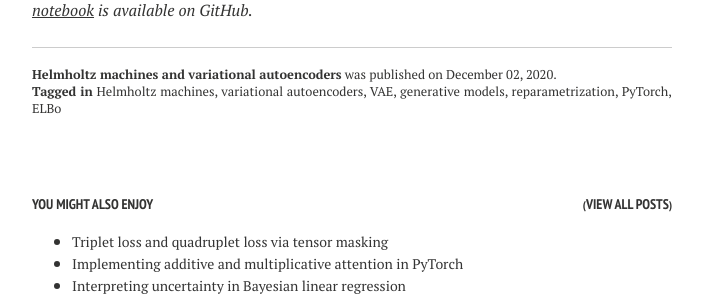
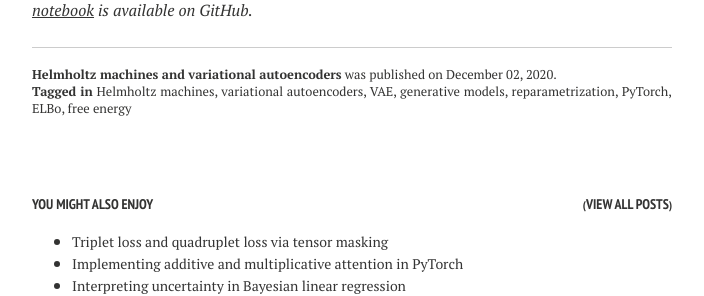
Before and after one commit to tomekkorbak/tomekkorbak.github.io, a Jekyll site: the page built from _posts/2020-12-02-helmholtz-machines-and-variational-autoencoders.md, in a window 1280 px wide and 900 px high, scrolled down 4843 px. Shown: the part 467-763 px from the top of the window, without its empty margins (288-992 px from the left). Built offline with Jekyll 4.4.1, drawn with Linux system fonts in a browser that asks for light colours; nearby versions of some CDN libraries; some web fonts are replaced; formulas are drawn with MathJax 3.

Commit message:
Fix blog post

```diff
--- a/_posts/2020-12-02-helmholtz-machines-and-variational-autoencoders.md
+++ b/_posts/2020-12-02-helmholtz-machines-and-variational-autoencoders.md
@@ -2,7 +2,9 @@
 layout: post
 title: Helmholtz machines and variational autoencoders
 share: false
-tags: [Helmholtz machines, variational autoencoders, VAE, generative models, reparametrization, PyTorch, ELBo, ]
+tags: [Helmholtz machines, variational autoencoders, VAE, generative models, reparametrization, PyTorch, ELBo, free energy]
+image:
+  thumb: helmholtz_1.png
 ---
 
 Helmholtz machines are the predecessors of variational autoencoders (VAEs). They were first proposed by [Dayan et al. in 1995](http://www.gatsby.ucl.ac.uk/~dayan/papers/hm95.pdf) as a probabilistic model of pattern recognition in human visual cortex. In this blog post, I present and discuss a toy PyTorch implementation of Helmholtz machine and an algorithm proposed to train it --- the wake-sleep algorithm. Then, I contrast both with VAEs trained with backpropagation using the reparametrisation trick.
```
